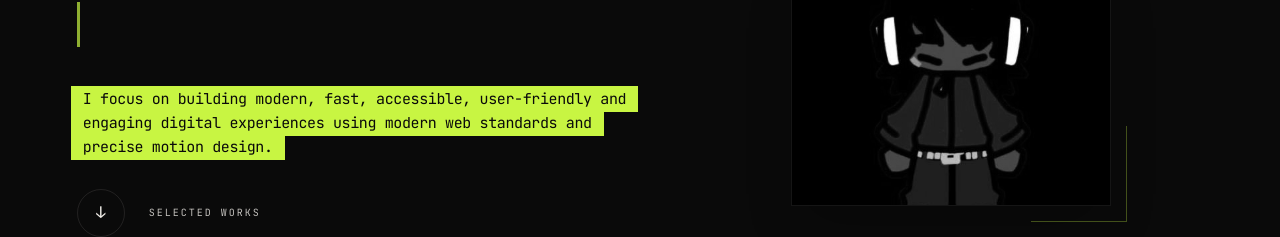
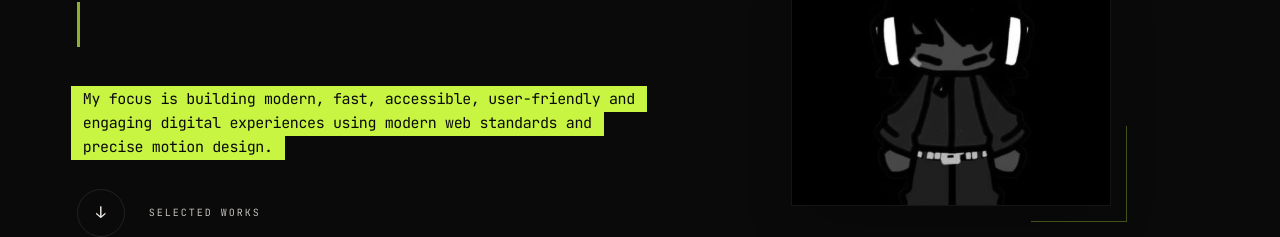
Before and after one commit to TheWeirdDee/Divine, a React (Vite) app: page / in a window 1280 px wide. Shown: the part 235-472 px from the top of the page. Built offline with nearby package versions, Linux system fonts and the light colour scheme; a web font is replaced by a local one.

Commit message:
style: update hero highlights and navbar contrast

```diff
--- a/src/page/Home.jsx
+++ b/src/page/Home.jsx
@@ -147,7 +147,7 @@ function Navbar() {
                     left: 0,
                     width: isActive ? "100%" : "0%",
                     height: "1px",
-                    background: "var(--accent-color)",
+                    background: "var(--accent-readable)",
                     transition: "width 0.3s ease-out"
                   }}
                 />
@@ -249,7 +249,7 @@ function Hero() {
 
           <div className="order-first md:order-last relative group mx-auto md:mx-0 justify-self-center md:justify-self-auto w-full max-w-[260px] md:max-w-xs flex flex-col items-center md:items-start gap-6">
             <div className="flex items-center gap-3 px-4 py-2 border border-[var(--text-primary)]/10 rounded-full bg-[var(--bg-dark)]/50 backdrop-blur-sm">
-              <span className="w-2 h-2 bg-[#c8f542] rounded-full animate-pulse" />
+              <span className="w-2 h-2 bg-[var(--accent-readable)] rounded-full animate-pulse" />
               <span className="font-mono text-[9px] uppercase tracking-widest text-[var(--text-primary)]">Open to work</span>
             </div>
 
@@ -268,7 +268,7 @@ function Hero() {
             </h1>
             <div className="text-[clamp(1.8rem,5vw,5rem)] leading-[1.1] mb-12 tracking-tighter text-[var(--text-primary)] min-h-[2.2em] md:min-h-0">
                <span ref={subheadlineRef}></span>
-               <span className="inline-block w-[2px] md:w-[3px] h-[0.7em] bg-[#c8f542] ml-2 md:ml-4 animate-pulse align-middle" />
+               <span className="inline-block w-[2px] md:w-[3px] h-[0.7em] bg-[var(--accent-readable)] ml-2 md:ml-4 animate-pulse align-middle" />
             </div>
 
             <div ref={subRef} className="max-w-xl" style={{ marginTop: '2rem' }}>
@@ -281,13 +281,14 @@ function Hero() {
                 className="text-sm md:text-lg font-mono tracking-tight"
               >
                 <span style={{
-                  background: "#c8f542",
+                  background: "var(--accent-color)",
                   padding: "0.2em 0.4em",
-                  boxShadow: "0.4em 0 0 #c8f542, -0.4em 0 0 #c8f542",
+                  boxShadow: "0.4em 0 0 var(--accent-color), -0.4em 0 0 var(--accent-color)",
                   boxDecorationBreak: "clone",
                   WebkitBoxDecorationBreak: "clone",
+                  color: "#0a0a0a",
                 }}>
-                  I focus on building modern, fast, accessible, user-friendly and engaging digital experiences using modern web standards and precise motion design.
+                  My focus is building modern, fast, accessible, user-friendly and engaging digital experiences using modern web standards and precise motion design.
                 </span>
               </p>
               <div style={{ marginTop: '30px' }} className="flex gap-8">
```
